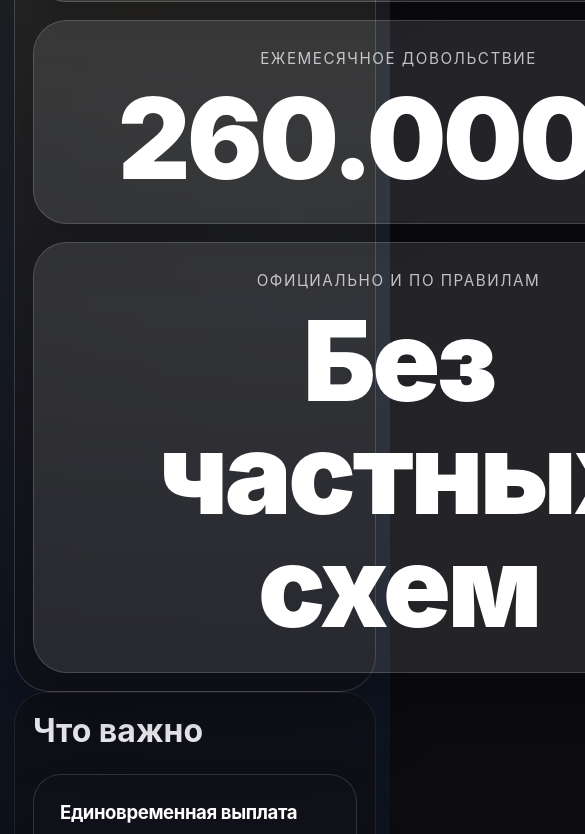
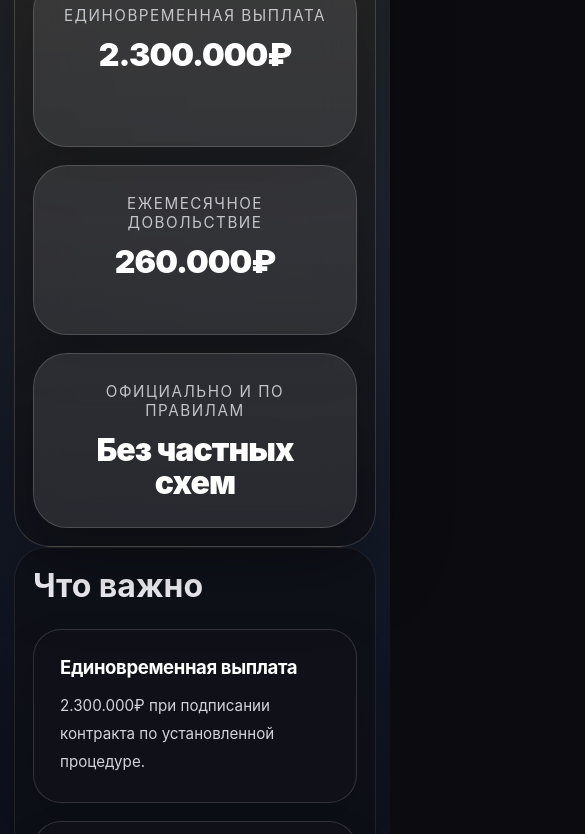
Before and after one commit to revol-ilol/examplesite, a website: page public/index.html in a window 390 px wide. Shown: the part 740-1574 px from the top of the page, 585 px wide, since content can reach past the window. Drawn offline with Linux system fonts and the light colour scheme.

Commit message:
Fix offer-card-value desktop sizing and use width-based responsive overrides

```diff
--- a/public/styles.css
+++ b/public/styles.css
@@ -190,7 +190,7 @@ body {
 
 .offer-card-value {
   margin: 0;
-  font-size: clamp(2.6rem, 5.2vw, 4.2rem);
+  font-size: clamp(2rem, 3vw, 3rem);
   font-weight: 900;
   letter-spacing: -0.03em;
   color: #ffffff;
@@ -450,7 +450,7 @@ textarea {
   }
 
   .offer-card-value {
-    font-size: 7rem !important;
+    font-size: clamp(2rem, 4vw, 2.6rem);
     line-height: 1.01;
   }
 }
@@ -490,7 +490,7 @@ textarea {
   }
 
   .offer-card-value {
-    font-size: 7rem !important;
+    font-size: clamp(2rem, 4vw, 2.6rem);
     line-height: 1.01;
   }
 
@@ -535,7 +535,7 @@ textarea {
   }
 
   .offer-card-value {
-    font-size: 7rem !important;
+    font-size: clamp(2rem, 4vw, 2.6rem);
     line-height: 1.01;
   }
 
```
